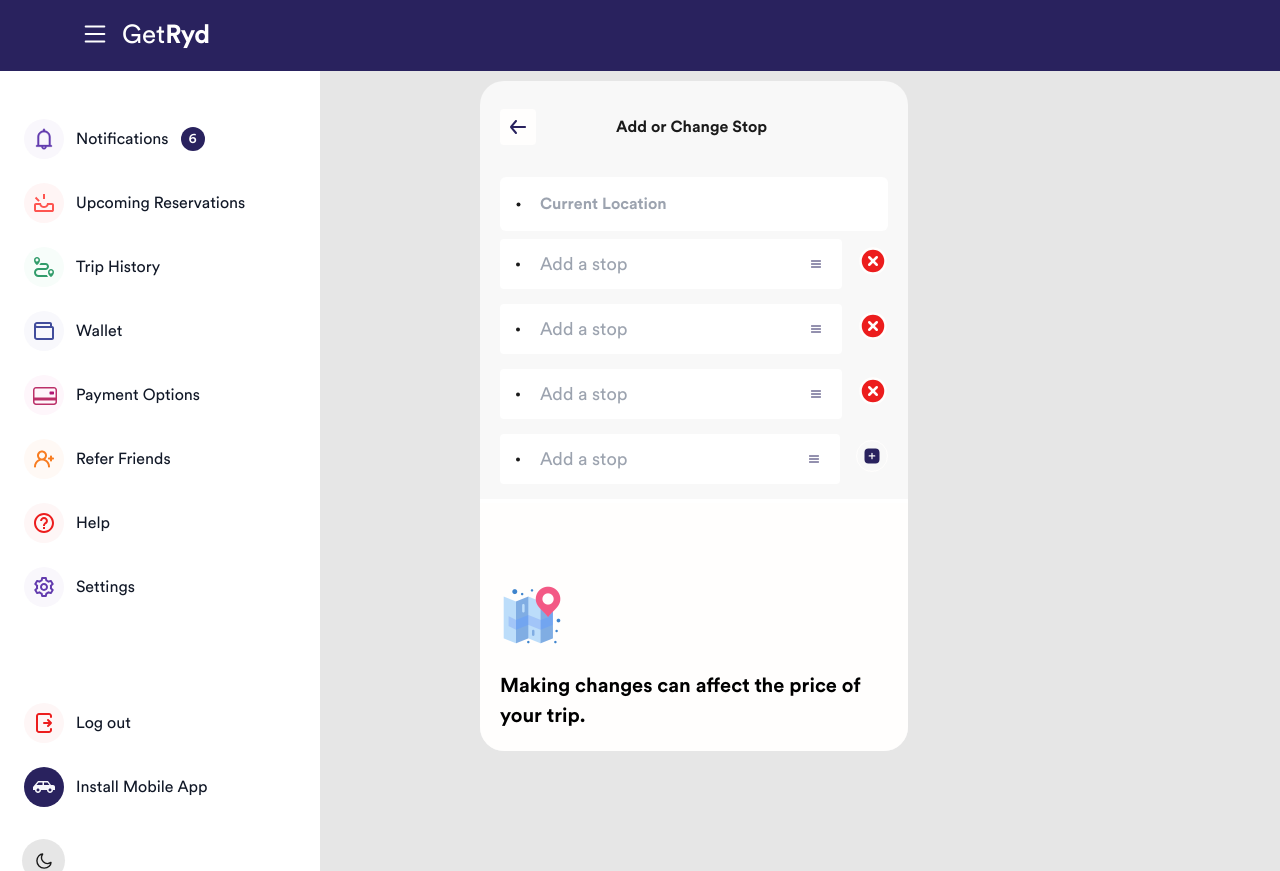
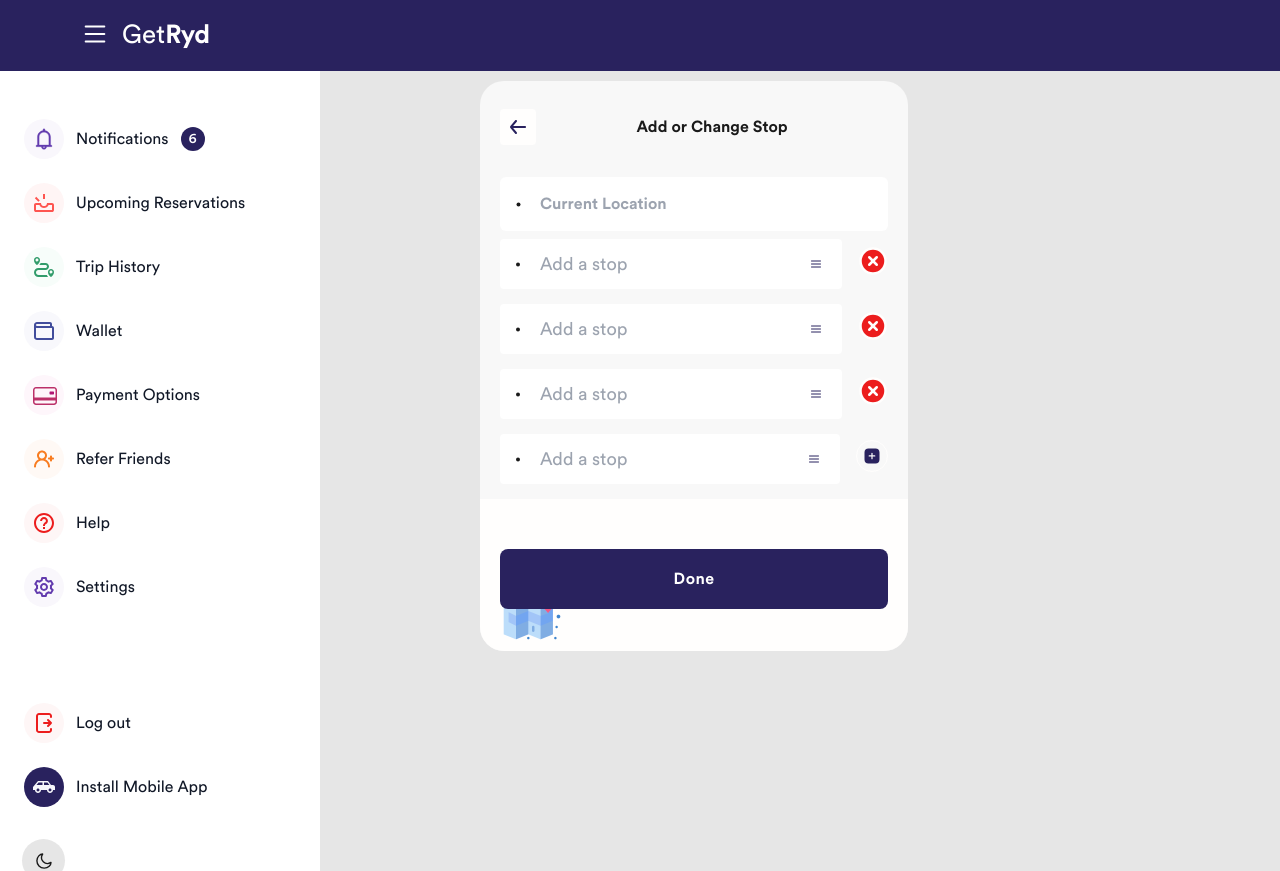
Before and after one commit to shohan-ch/ride-sharing-platform, a Next.js app: page /request_ride/change_stop in a window 1280 px wide. Built offline with nearby package versions, Linux system fonts and the light colour scheme.

Commit message:
Fix:Design issue in change stop page

```diff
--- a/src/components/RequestRide/AddOrChangeStop/AddOrChangeStopView.jsx
+++ b/src/components/RequestRide/AddOrChangeStop/AddOrChangeStopView.jsx
@@ -1,33 +1,31 @@
 import InputFieldWithIcon from "@/components/Forms/InputFieldWithIcon";
 import Link from "next/link";
 import LocationInput from "./LocationInput";
+import Button from "@/components/Utils/Button/Button";
 
 const AddOrChangeStopView = () => {
   return (
     <>
       <section className="sec items-center justify-center md:block md:h-full md:w-full lg:flex lg:justify-start lg:pl-[480px] lg:pt-[10px] 2xs:block 2xs:h-full 2xs:w-full">
-        <div className="wrapper relative h-full bg-gray-1 pt-5 dark:bg-dark-2 sm:dark:border-0 lg:w-[428px] lg:rounded-3xl lg:dark:border  2xl:min-h-[85vh] 3xl:min-h-[88vh] 2xs:w-auto 2xs:pb-10 2xs:dark:border-0">
-          <div className="h-full overflow-y-auto overflow-x-hidden border-0 bg-gray-1  dark:bg-dark-2 sm:pt-0 sm:text-left lg:h-[450px] lg:rounded-3xl lg:pt-0 xl:h-[650px] 2xl:h-[500px] 3xl:h-[750px] 2xs:px-0 2xs:pt-0 2xs:text-left">
-            <div className="bg-gray-1 pt-2 pb-0 dark:bg-dark-2 md:pb-10">
+        <div className="wrapper relative h-full bg-gray-1 pt-5 dark:bg-dark-2 sm:dark:border-0 lg:w-[428px] lg:rounded-3xl lg:dark:border 2xl:min-h-[85vh] 3xl:min-h-[88vh] 2xs:w-auto 2xs:pb-10 2xs:dark:border-0">
+          <div className="h-full overflow-y-auto overflow-x-hidden border-0 bg-gray-1 dark:bg-dark-2 sm:pt-0 sm:text-left lg:h-[350px] lg:rounded-3xl lg:pt-0 xl:h-[550px] 2xl:h-[500px] 3xl:h-full 2xs:px-0 2xs:pt-0 2xs:text-left">
+            <div className="bg-gray-1 pt-2 pb-[25px] dark:bg-dark-2 md:pb-10">
               <div className="mb-8 flex items-center px-5">
                 <Link href="/request_ride/location">
                   <img src="/assets/icons/backbgWhite.svg" alt="svg_icon" />
                 </Link>
-
-                <h2 className="mx-auto font-extrabold  text-black dark:text-white lg:ml-[80px] 2xl:text-22 3xl:text-[24px] 2xs:text-[18px]">
+                <h2 className="mx-auto font-extrabold text-black dark:text-white 2xl:text-22 3xl:text-[24px] 2xs:text-[18px]">
                   Add or Change Stop
                 </h2>
               </div>
               {/* Input Setion  Start*/}
-              <div className="flex w-full items-center justify-between gap-2 border-b-4 border-white px-5 dark:border-transparent">
+              <div className="flex w-full items-center justify-between gap-2 px-5">
                 <div className="w-full">
                   <InputFieldWithIcon
                     placeholder="Current Location"
                     leftIconName="dot"
                     className="bg-white "
                   />
-                  {/* Add more destination input */}
-
                   <LocationInput />
                   <LocationInput />
                   <LocationInput />
@@ -36,7 +34,6 @@
                 </div>
               </div>
               {/* Input Section End  */}
-
               <div className="mb-16 bg-bg-color px-5 pt-20 pb-4 dark:bg-dark-2">
                 <img
                   src="/assets/images/request_ride/Frame 875.svg"
@@ -54,6 +51,18 @@
               </div>
             </div>
           </div>
+
+          <div className="absolute left-0 right-0 mx-5 md:bottom-0 lg:absolute lg:bottom-[22px] 2xs:fixed 2xs:bottom-[8px] 2xs:left-0 2xs:right-0">
+            <Button color="blue" handler={() => console.log(123)}>
+              Done
+            </Button>
+          </div>
+          {/* <button
+            onclick="location.href='./confirm_price_change.html'"
+            className="rounded-5 shadow-one dark:shadow-dark absolute left-0 right-0 mx-5 flex items-center justify-center rounded-md border-2 border-transparent bg-primary-500 py-4 text-base font-semibold text-white hover:bg-primary-hover hover:text-white focus:border-blue-500 focus:ring-blue-500 disabled:cursor-default disabled:opacity-70 dark:bg-primary dark:hover:bg-primary-500 md:bottom-0 lg:absolute lg:bottom-[22px] 2xs:fixed 2xs:bottom-[8px] 2xs:left-0 2xs:right-0"
+          >
+            Done
+          </button> */}
         </div>
       </section>
     </>
```
